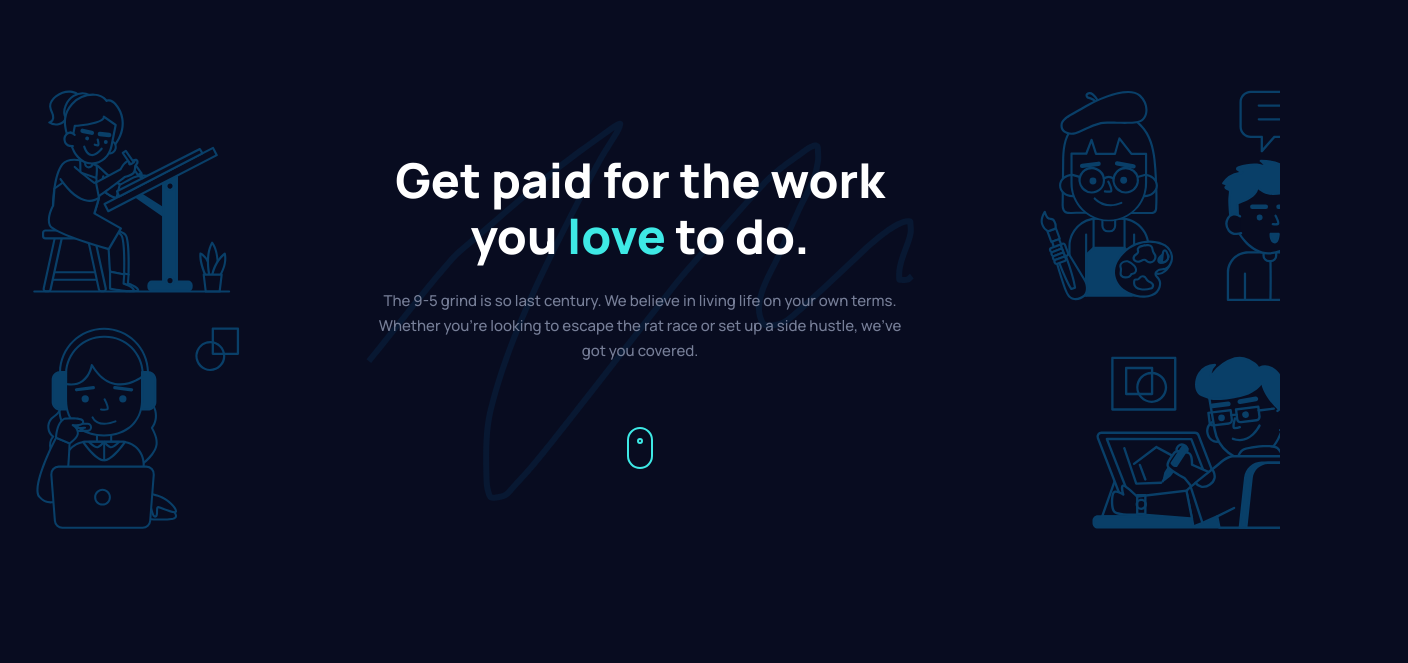
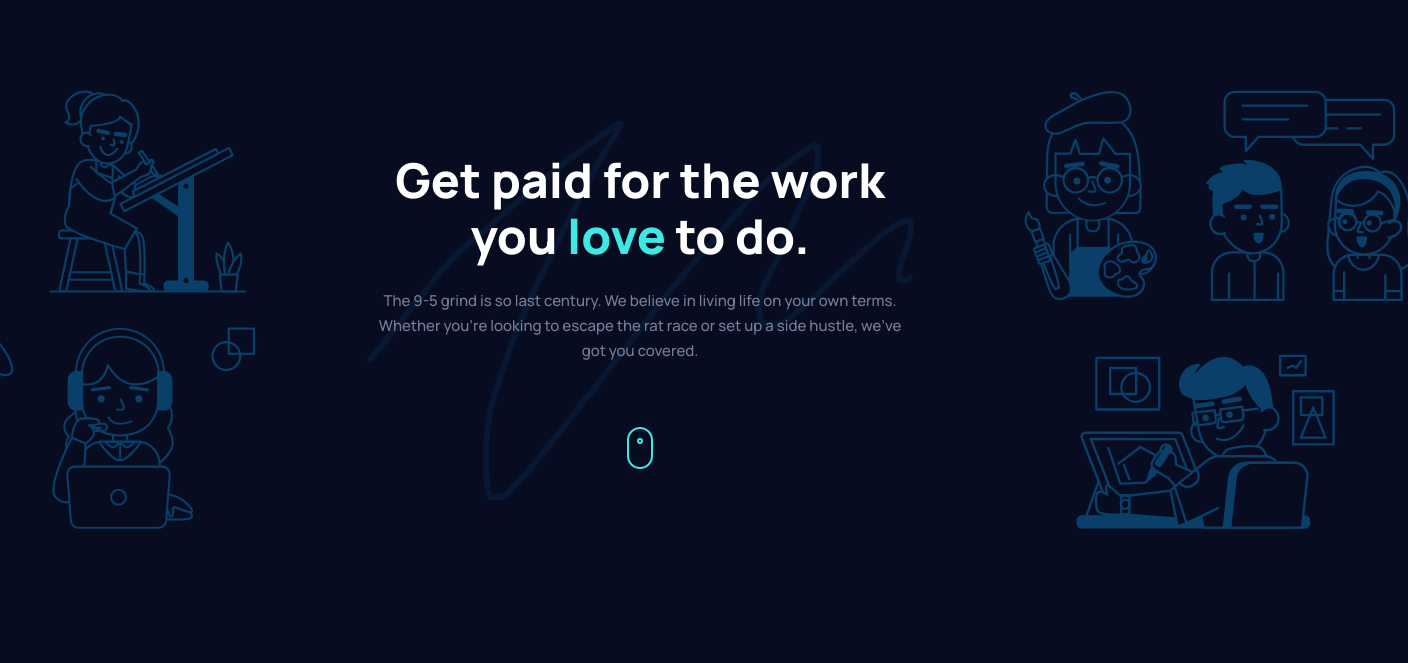
Before and after one commit to Dudeldups/FM-maker-landing-page, a website built with Vite: page index.html in a window 1280 px wide. Shown: the part 137-800 px from the top of the page, 1408 px wide, since content can reach past the window. Built offline with nearby package versions, Linux system fonts and the light colour scheme.

Commit message:
fixed hero section for firefox

```diff
--- a/index.html
+++ b/index.html
@@ -26,15 +26,15 @@
 
     <main>
       <section
-        class="grid items-center grid-cols-2 mt-16 md:mt-28 md:grid-cols-[auto_60%_auto] md:gap-4">
+        class="grid items-center grid-cols-2 mt-16 md:mt-28 md:place-content-center md:grid-cols-[30%_60%_30%] md:gap-4 lg:gap-0">
         <img
-          class="md:col-start-1 md:col-end-2 md:row-[1/1] md:min-h-[27.5rem] md:object-cover md:object-right overflow-visible"
+          class="md:col-start-1 md:col-end-2 md:row-[1/1] md:min-h-[27.5rem] md:object-cover md:object-right"
           src="/assets/images/illustration-hero-left.svg"
           alt=""
           width="408"
           height="459" />
         <img
-          class="md:col-start-3 md:col-end-4 md:row-[1/1] md:min-h-[27.5rem] md:object-cover md:object-left overflow-visible"
+          class="md:col-start-3 md:col-end-4 md:row-[1/1] md:min-h-[27.5rem] md:object-cover md:object-left"
           src="/assets/images/illustration-hero-right.svg"
           alt=""
           width="396"
```
